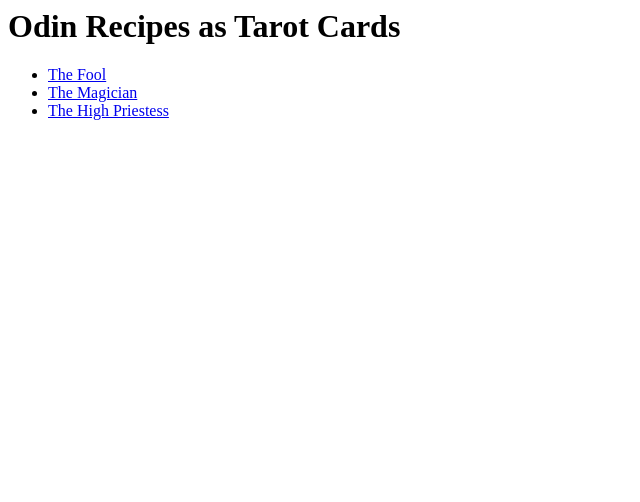
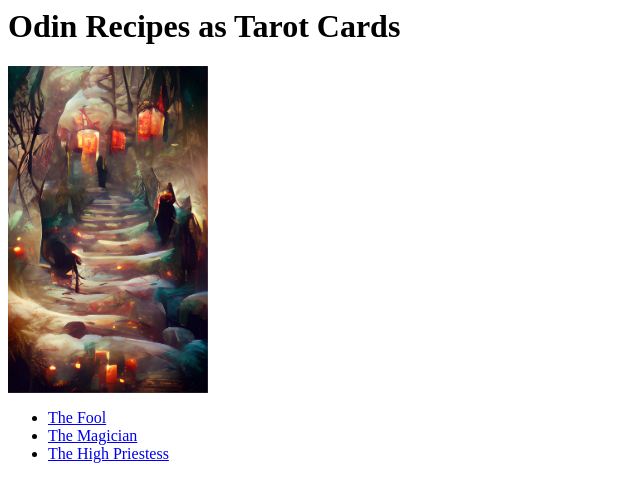
Before and after one commit to Tawloa/tarot, a plain HTML site: page index.html in a window 1280 px wide. Shown: the whole page, without its empty margins (0-640 px from the left). Drawn offline with Linux system fonts and the light colour scheme.

Commit message:
set cover img to max 200px

```diff
--- a/index.html
+++ b/index.html
@@ -4,6 +4,9 @@
     </head>
     <body>
         <h1>Odin Recipes as Tarot Cards</h1>
+        <p>
+            <img src="tarot-card-imgs/cover.jpg" style="max-width:200px">
+        </p>
         <p>
             <ul>
                 <li><a href="tarot-card-pages/thefool.html">The Fool</a></li>
```
